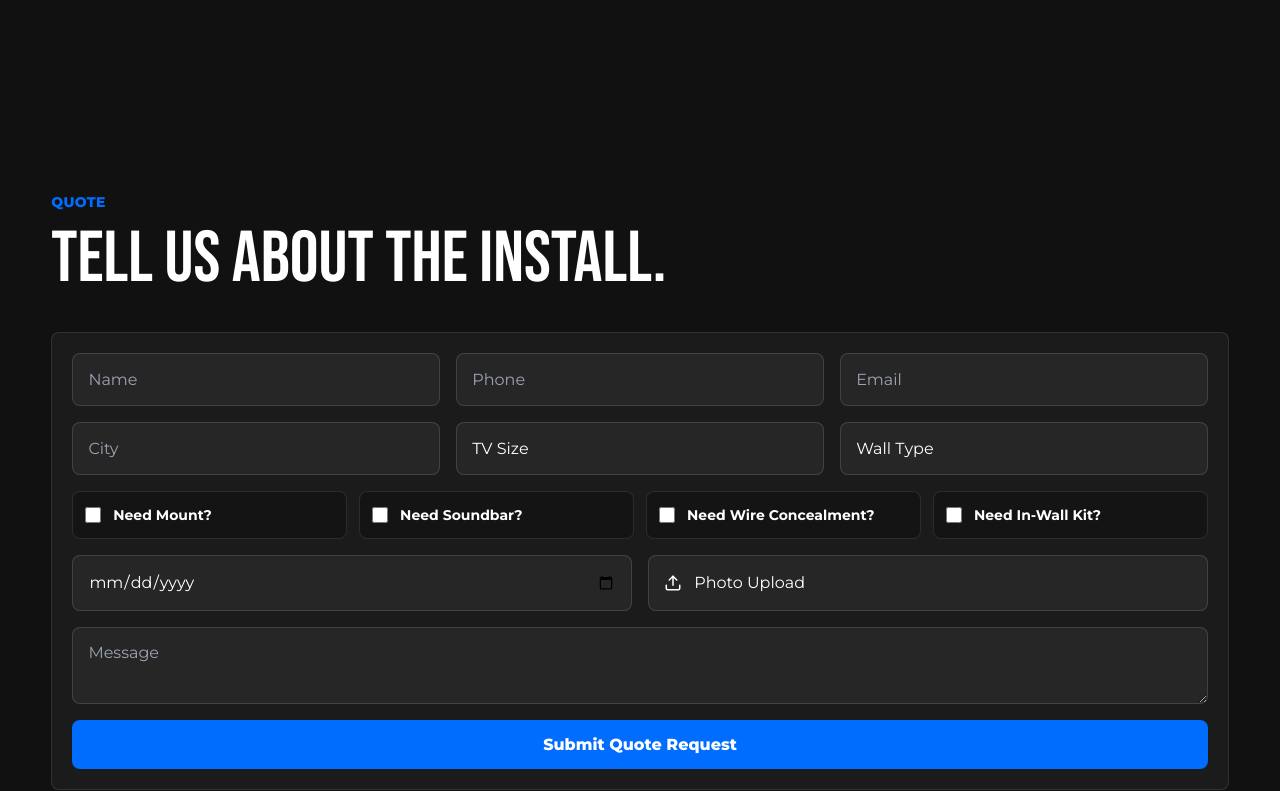
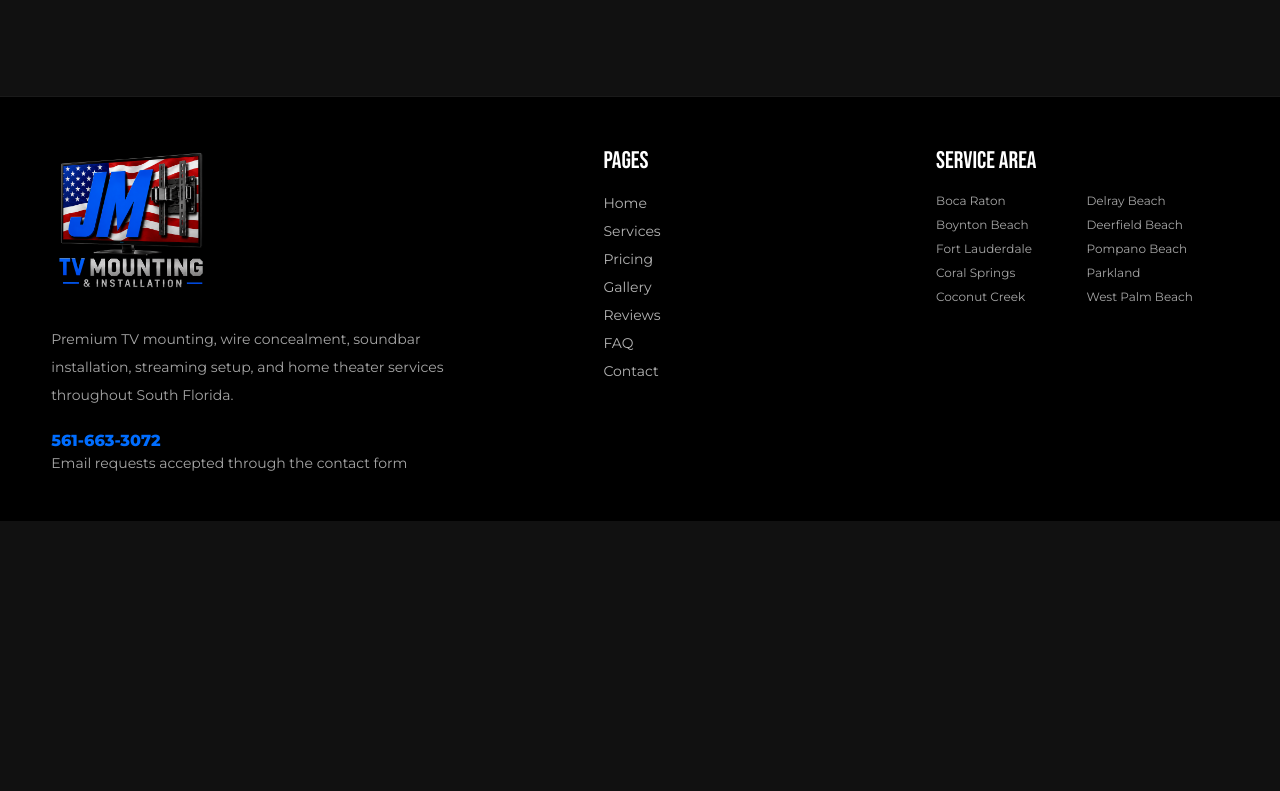
Before and after one commit to Jmch386/jm-tv-mounting-website, a Next.js app: page /contact in a window 1280 px wide. Shown: the part 1335-2126 px from the top of the page. After the commit the page ends 1856 px from the top, so only its background shows below. Built offline with nearby package versions, Linux system fonts and the light colour scheme.

Commit message:
Remove contact page quote form

```diff
--- a/app/contact/page.tsx
+++ b/app/contact/page.tsx
@@ -1,7 +1,6 @@
 import Image from "next/image";
 import { Mail, MapPin, MessageSquare, Phone } from "lucide-react";
 import { CallNowButton } from "@/components/CallNowButton";
-import { QuoteForm } from "@/components/QuoteForm";
 import { Section } from "@/components/Section";
 import { TextUsButton } from "@/components/TextUsButton";
 import { brand, cities } from "@/lib/content";
@@ -37,9 +36,6 @@ export default function ContactPage() {
           </div>
         </div>
       </Section>
-      <Section eyebrow="Quote" title="Tell us about the install.">
-        <QuoteForm />
-      </Section>
     </>
   );
 }
```
